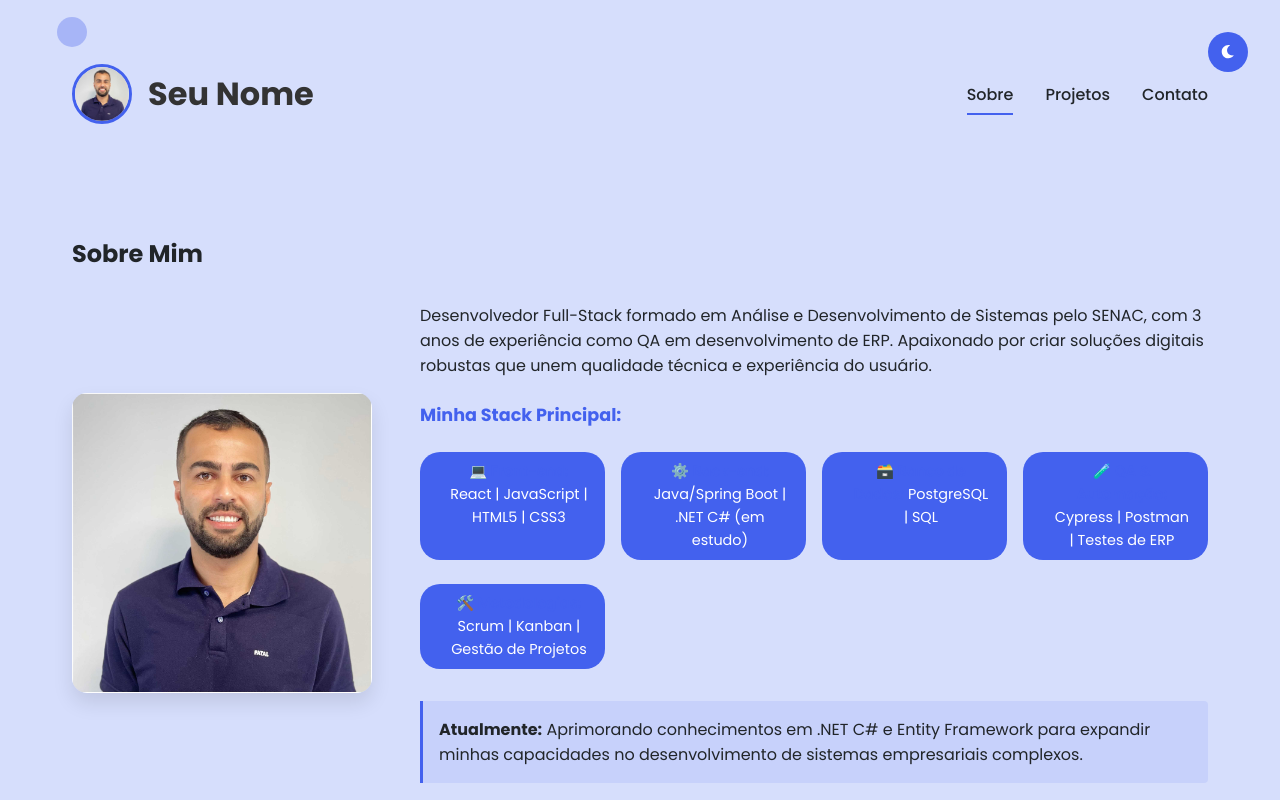
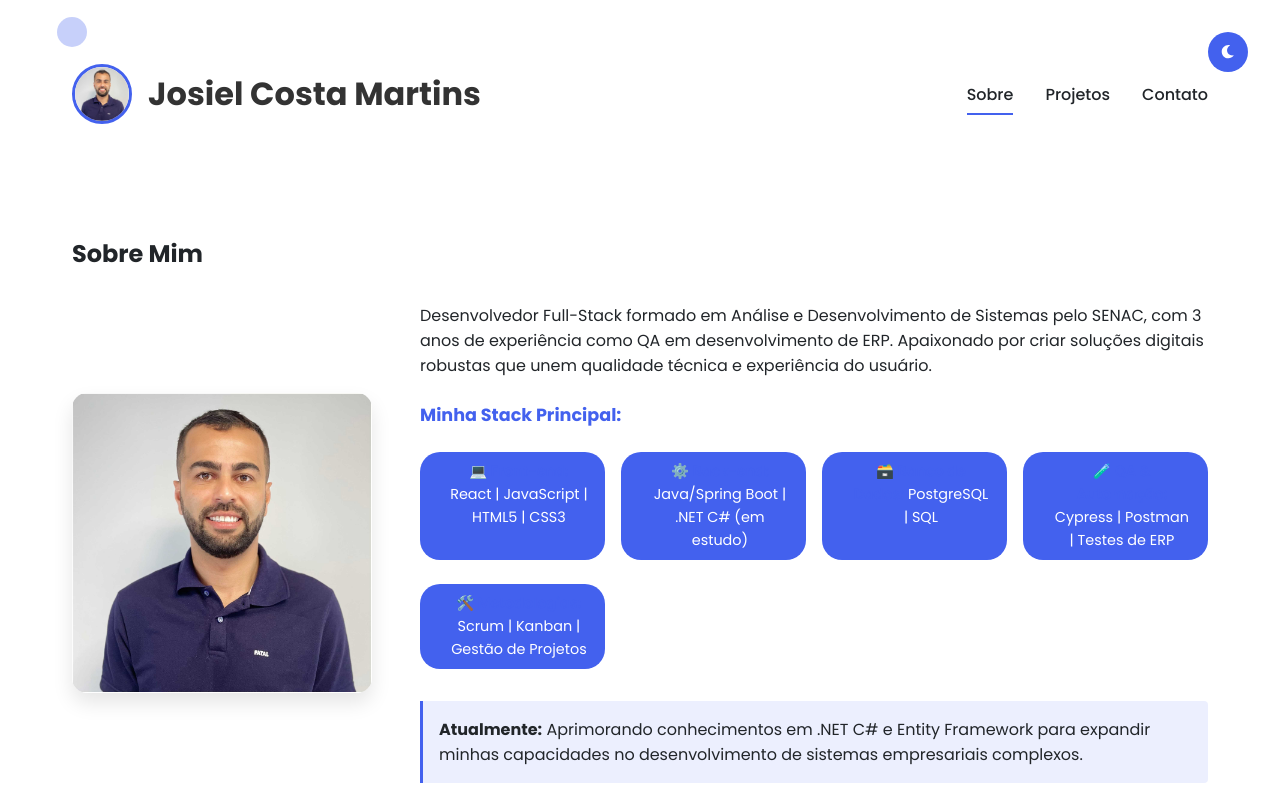
Before and after one commit to Josielcosta138/meu-portifolio, a React (Vite) app: page / in a window 1280 px wide. Shown: the top 800 px of the page. Built offline with nearby package versions, Linux system fonts and the light colour scheme.

Commit message:
Corrigido nome e icone

```diff
--- a/src/App.css
+++ b/src/App.css
@@ -2,7 +2,7 @@
   --primary: #4361ee;
   --primary-dark: #3a0ca3;
   --secondary: #f72585;
-  --light: #d6defc;
+  --light: #ffffff;
   --dark: #212529;
   --gray: #6c757d;
   --light-gray: #e9ecef;
--- a/src/App.jsx
+++ b/src/App.jsx
@@ -81,7 +81,7 @@ function App() {
               transition: { duration: 0.3 }
             }}
           >
-            Seu Nome
+            Josiel Costa Martins
           </motion.h1>
         </div>
 
```
Also changed, not shown: index.html (+2 -2 lines), public/icons8-dev-50.svg (added), public/software-engineer.svg (added).
